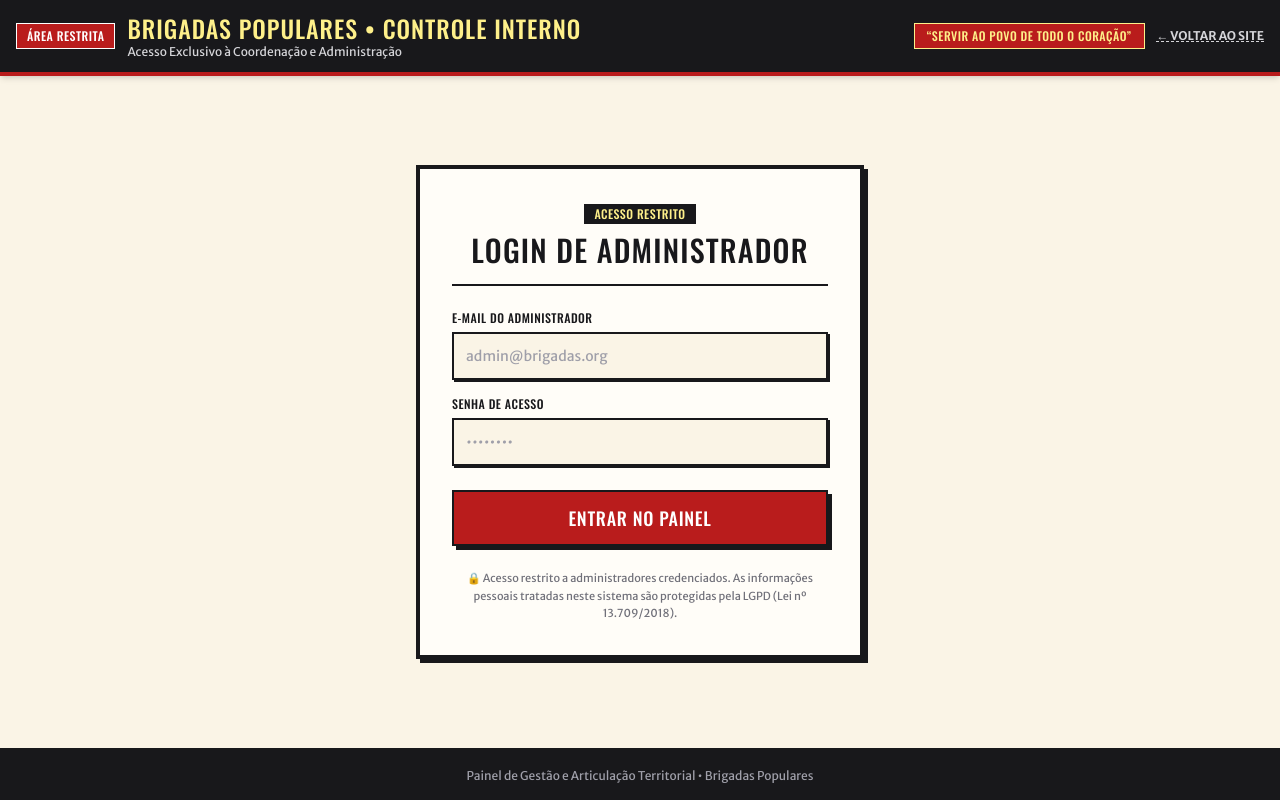
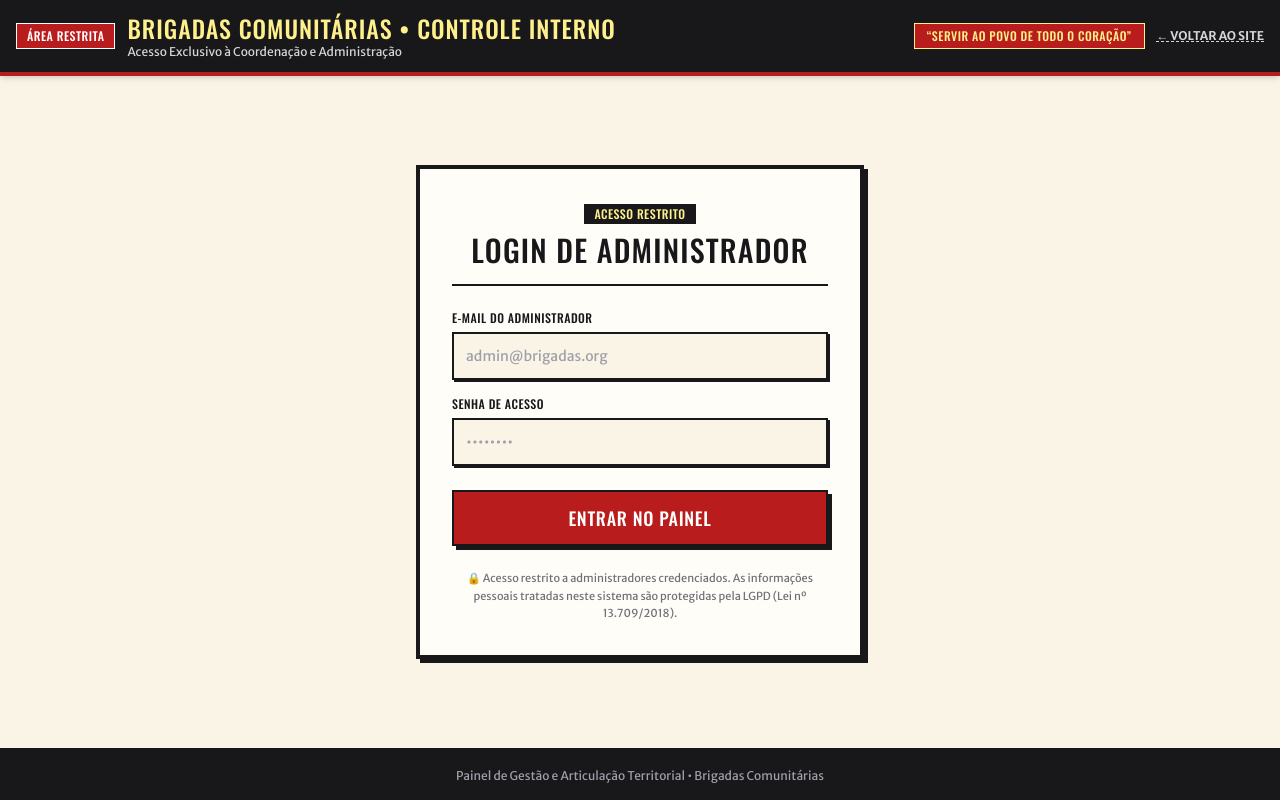
Before and after one commit to saulosjoseph/quero-ser-brigadista, a Next.js app: page /admin/login in a window 1280 px wide. Built offline with nearby package versions, Linux system fonts and the light colour scheme.

Commit message:
Update branding references from "Brigadas Populares" to "Brigadas Comunitárias" in admin pages

```diff
--- a/app/admin/login/page.tsx
+++ b/app/admin/login/page.tsx
@@ -65,7 +65,7 @@ export default function AdminLoginPage() {
             </span>
             <div>
               <h1 className="font-poster text-xl sm:text-2xl tracking-wide uppercase text-[#FEF08A]">
-                BRIGADAS POPULARES &bull; CONTROLE INTERNO
+                BRIGADAS COMUNITÁRIAS &bull; CONTROLE INTERNO
               </h1>
               <p className="text-xs text-zinc-300">
                 Acesso Exclusivo à Coordenação e Administração
@@ -171,7 +171,7 @@ export default function AdminLoginPage() {
 
       {/* RODAPÉ */}
       <footer className="w-full bg-[#18181B] text-[#FAF4E6] border-t-4 border-[#18181B] py-4 px-4 text-center text-xs text-zinc-400">
-        Painel de Gestão e Articulação Territorial &bull; Brigadas Populares
+        Painel de Gestão e Articulação Territorial &bull; Brigadas Comunitárias
       </footer>
     </div>
   );
--- a/app/admin/page.tsx
+++ b/app/admin/page.tsx
@@ -287,7 +287,7 @@ export default function AdminPage() {
             </span>
             <div>
               <h1 className="font-poster text-xl sm:text-2xl tracking-wide uppercase text-[#FEF08A]">
-                PAINEL ADMIN &bull; BRIGADAS POPULARES
+                PAINEL ADMIN &bull; BRIGADAS COMUNITÁRIAS
               </h1>
               <p className="text-xs text-zinc-300">
                 Mapeamento, Agrupamento e Articulação dos Voluntários Cadastrados
```
